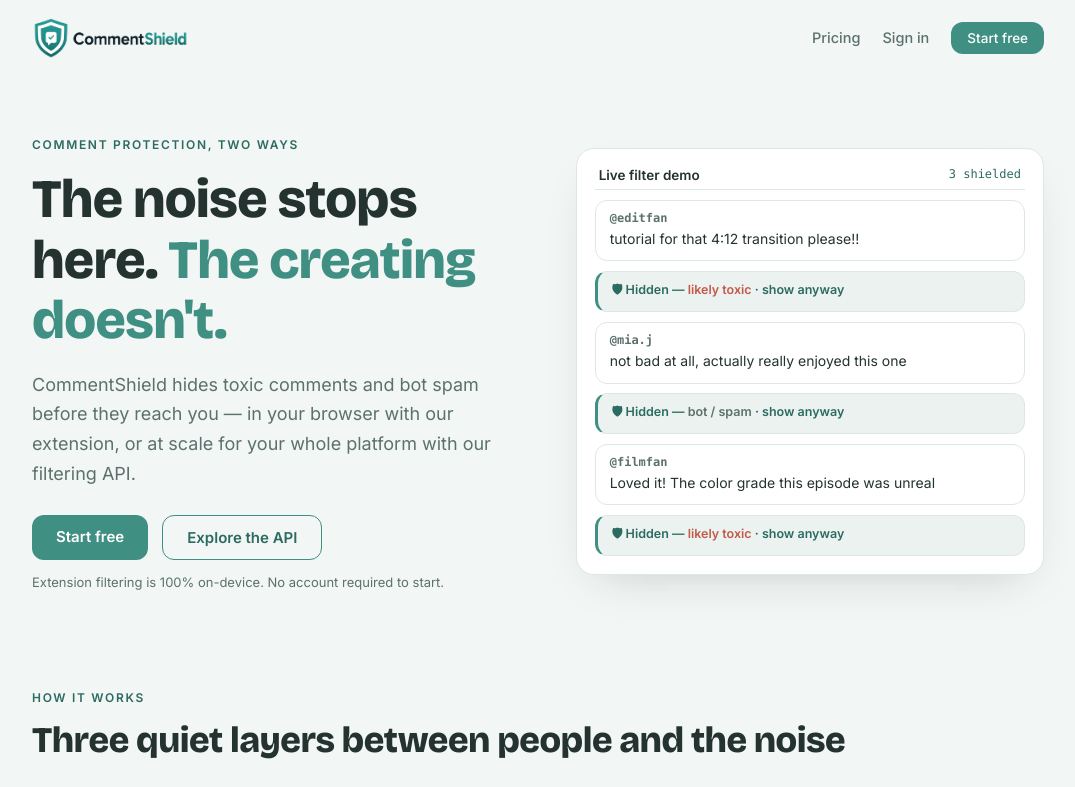
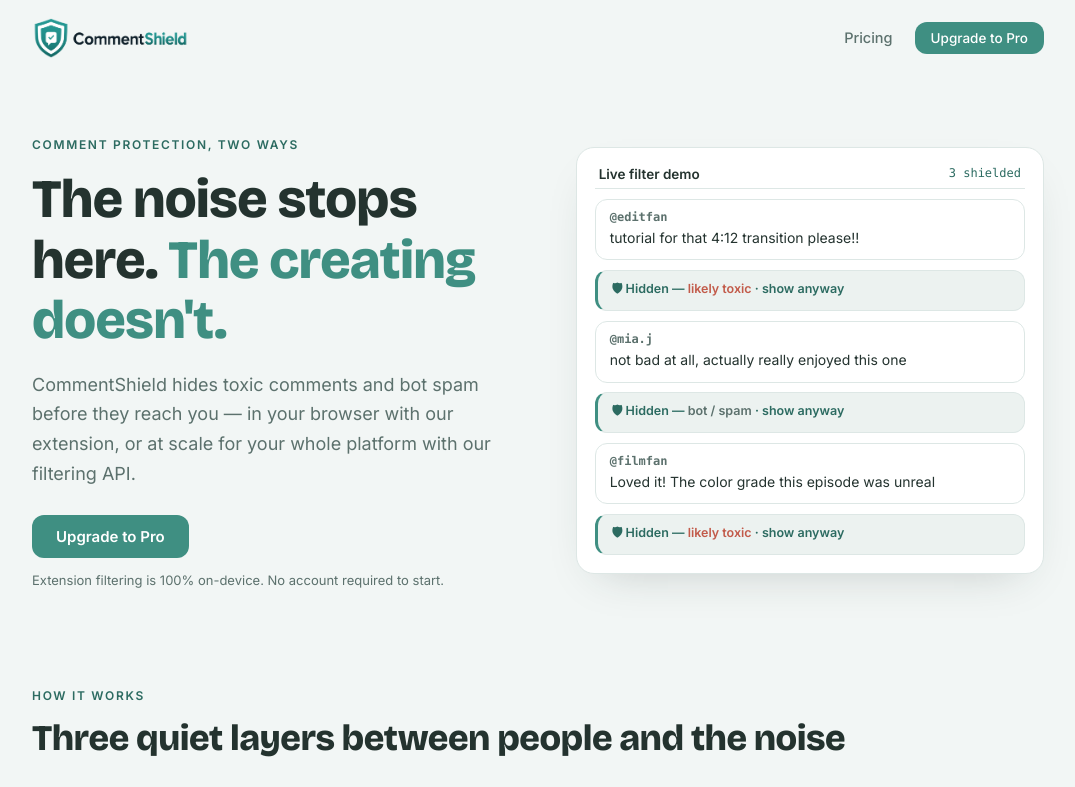
Before and after one commit to jarrell17-prog/commentshield.github.io, a plain HTML site: page index.html in a window 1280 px wide. Shown: the top 787 px of the page, without its empty margins (102-1177 px from the left). Drawn offline with nearby package versions, Linux system fonts and the light colour scheme.

Commit message:
update button links

```diff
--- a/index.html
+++ b/index.html
@@ -32,8 +32,7 @@
         you — in your browser with our extension, or at scale for your whole platform
         with our filtering API.</p>
         <div class="ctas">
-          <a class="btn" onclick="go('signup')">Start free</a>
-          <a class="btn ghost" onclick="go('api')">Explore the API</a>
+          <a class="btn" onclick="go('pricing')">Upgrade to Pro</a>
         </div>
         <p class="sub">Extension filtering is 100% on-device. No account required to start.</p>
       </div>
@@ -440,8 +439,7 @@ function renderNav() {
     mk("Dashboard", () => go("app"));
     const b = mk("Sign out", doLogout, "btn sm"); b.style.color = "#fff";
   } else {
-    mk("Sign in", () => go("login"));
-    const b = mk("Start free", () => go("signup"), "btn sm"); b.style.color = "#fff";
+    const b = mk("Upgrade to Pro", () => go("pricing"), "btn sm"); b.style.color = "#fff";
   }
 }
 
```
